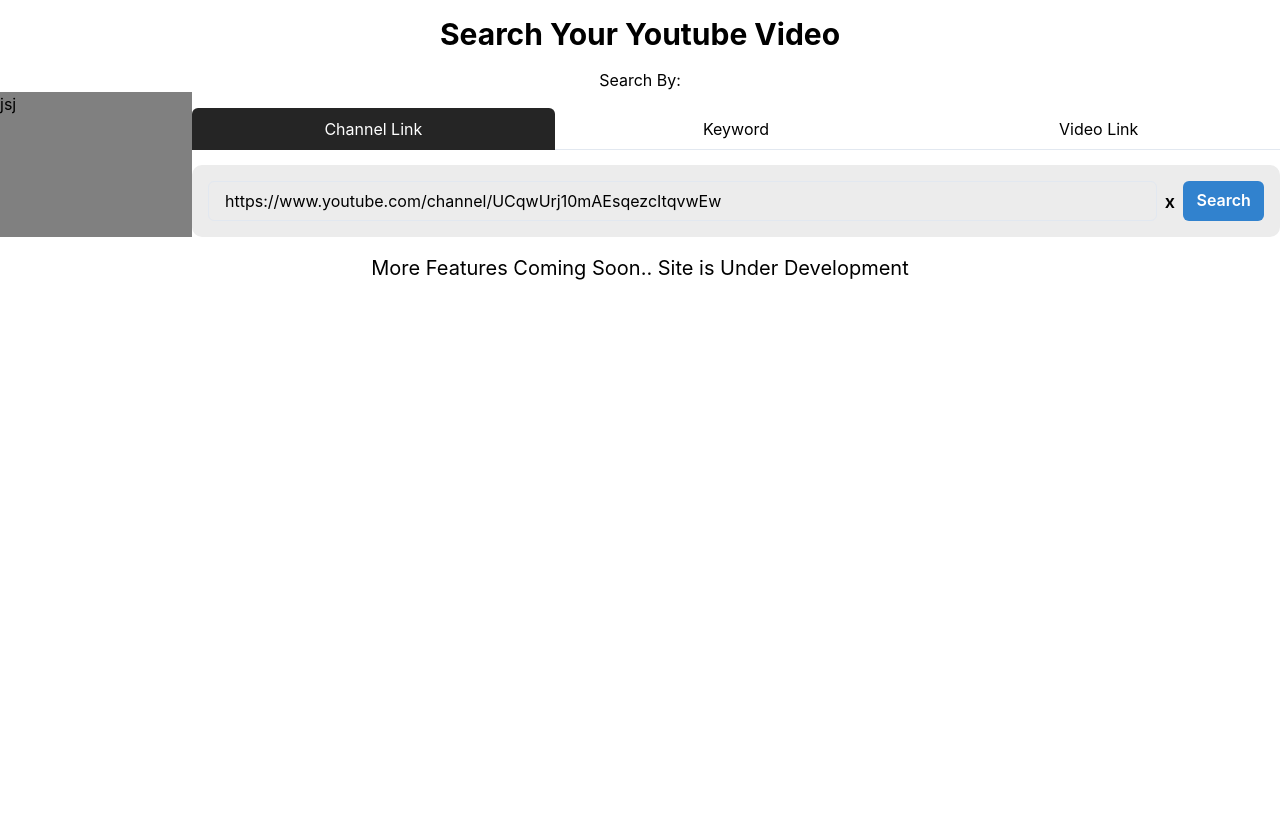
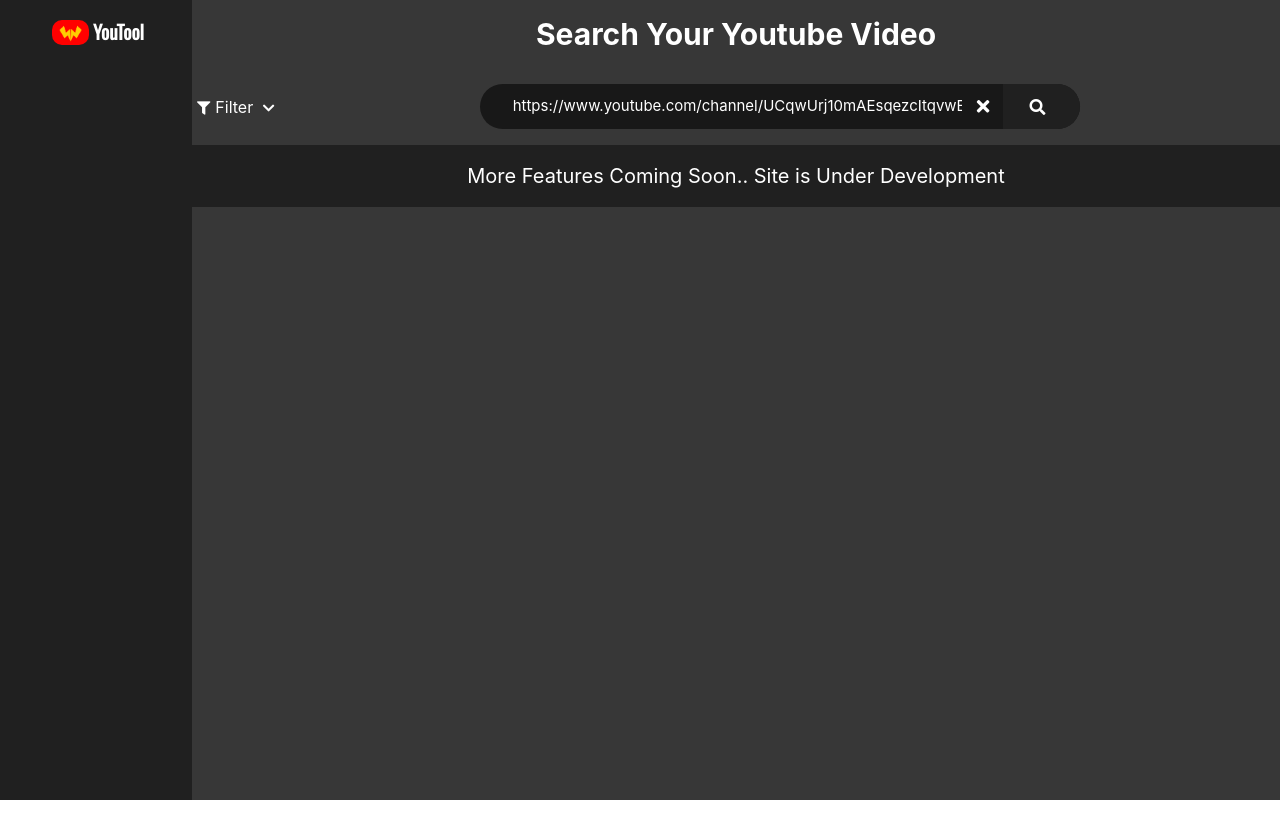
Before and after one commit to VinayakPorwal/YouTool, a React (Vite) app: page / in a window 1280 px wide. Built offline with nearby package versions, Linux system fonts and the light colour scheme.

Commit message:
Some Responsive Chnages and DropDown add

```diff
--- a/src/App.css
+++ b/src/App.css
@@ -1,3 +1,12 @@
+@import url("https://fonts.googleapis.com/css2?family=Oswald:wght@400&family=Poppins&display=swap");
+:root {
+  --primaryBlack: #181818;
+  --secondaryBlack: #202020;
+  --secondaryGrey: #373737;
+
+  --fontColor: rgb(88, 87, 87);
+  --purple: #5e4dcd;
+}
 .App {
   text-align: center;
   align-items: center;
@@ -26,13 +35,6 @@
   padding: 0px 4px 2px 4px;
   border-radius: 2px;
 }
-.channelName{
-  padding: 5px 7px 0 7px;
-  font-weight: bold;
-  font-size: x-small;
-  color: #393737ba;
-
-}
 
 .hoverButton {
   display: none;
@@ -48,9 +50,9 @@
 }
 .detailsButton {
   height: fit-content;
-  padding: 9px 5px;
+  margin: 18px 5px;
   font-size: small;
-  color: black;
+  /* color: black; */
   transform: rotate(180deg);
   transition: all 0.5s ease 0s;
 }
@@ -107,18 +109,6 @@
   /* max-width: 1100px; */
 }
 
-.InputGroup {
-  display: flex;
-  padding: 2vh;
-  max-width: 1200px;
-  margin: auto;
-  position: sticky;
-  top: 0px;
-  background: rgb(236, 236, 236);
-  border-radius: 10px;
-  z-index: 2;
-}
-
 #loading {
   background: white;
   margin: 2vh auto;
@@ -130,6 +120,7 @@
   display: flex;
   flex-wrap: wrap;
   justify-content: space-evenly;
+  background: var(--primaryBlack);
   /* max-width: 1100px; */
 }
 /* // Design card */
@@ -210,7 +201,7 @@
   width: auto;
   height: auto;
   /* max-width: 50%; */
-  background: white;
+  /* background: white; */
   padding: 0.2em;
   border-radius: 6px;
 }
@@ -250,7 +241,7 @@
 }
 .heading {
   font-weight: 600;
-  color: rgb(88, 87, 87);
+  /* color: rgb(88, 87, 87); */
   padding: 7px;
 }
 
@@ -268,6 +259,25 @@
 .name {
   font-weight: 600;
 }
+i {
+  color: white;
+}
+.title {
+  display: inline;
+  -webkit-line-clamp: 2;
+  line-height: 1.6rem;
+  text-overflow: ellipsis;
+  overflow: hidden;
+  display: -webkit-box;
+  -webkit-box-orient: vertical;
+  word-wrap: break-word; /* Important for long words! */
+}
+.channelName {
+  padding: 5px 7px 0 7px;
+  font-weight: bold;
+  font-size: x-small;
+  color: var(--fontColor);
+}
 
 .name:hover {
   cursor: pointer;
@@ -277,14 +287,47 @@
   margin: 2vh 0;
   width: 40%;
 }
+
+.sideBar {
+  height: 100vh;
+  width: 15%;
+  background: var(--secondaryBlack);
+  position: sticky;
+  top: 0px;
+}
+.logo img {
+  height: 25px;
+  background-color: red;
+  /* margin: auto; */
+
+  padding: 1px 7px;
+  margin: 4px;
+  border-radius: 10px;
+}
+.logo {
+  font-family: "Oswald", sans-serif;
+  margin: 2vh 0;
+  align-items: center;
+  font-size: larger;
+  color: white;
+  font-weight: bold;
+  /* text-align: center; */
+  justify-content: center;
+  display: flex;
+}
+
+.MainContainer {
+  background: var(--secondaryGrey);
+  color: white !important;
+}
 @media screen and (max-width: 500px) {
   .mainCardDiv {
     width: 80%;
   }
-  .sideBar{
+  .sideBar {
     display: none !important;
   }
-  .MainContainer{
+  .MainContainer {
     width: 100% !important;
   }
 }
@@ -293,3 +336,83 @@
   /* width: 0px; */
   display: none;
 }
+
+.ytp-title {
+  display: none !important;
+}
+
+.ytp-chrome-top {
+  display: none !important;
+}
+
+/* tab  */
+.select {
+  color: white;
+  min-height: 40px;
+  width: 25%;
+  min-width: 100px;
+  background: var(--primaryBlack);
+}
+.Tab {
+  color: white;
+  min-height: 30px !important;
+  background: var(--secondaryBlack) !important;
+}
+/* dropdown */
+.dropdown{
+  background: var(--secondaryBlack);
+  min-height: 40px;
+}
+
+/* INput css  */
+
+.InputGroup {
+  display: flex;
+  padding: 0vh 0 0 0vh;
+  max-width: 600px;
+  margin: 2vh auto;
+  position: sticky;
+  top: 10px;
+  background: var(--primaryBlack);
+  border-radius: 50px;
+  align-items: center;
+  width: -webkit-fill-available;
+}
+
+.input {
+  width: -webkit-fill-available;
+  min-height: 45px;
+  padding: 0rem 0 0rem 2rem;
+  color: #fff;
+  font-size: 15px;
+  border: 1px solid transparent;
+  border-radius: 6px 0 0 6px;
+  background-color: transparent;
+}
+
+.button--submit i {
+  padding: 0.5em 3vh 0.5em 1em;
+}
+.button--submit {
+  min-height: 45px;
+  border: none;
+  border-radius: 0 50px 50px 0 !important;
+  background-color: var(--secondaryBlack) !important;
+  color: #fff;
+  font-size: 15px;
+  cursor: pointer;
+  transition: background-color 0.3s ease-in-out;
+}
+
+.button--submit:hover {
+  background-color: #5e5dcd;
+}
+
+.input:focus,
+.input:focus-visible {
+  border: 1px solid;
+  border-radius: 50px 0 0 50px;
+
+  border-color: #3898ec;
+  outline: none;
+}
--- a/src/Card.jsx
+++ b/src/Card.jsx
@@ -1,5 +1,4 @@
 import React, { useState } from "react";
-import { Input } from "@chakra-ui/react";
 import {
   Button,
   Image,
@@ -10,15 +9,21 @@
   Tabs,
   TabList,
   Tab,
+  Menu,
+  MenuButton,
+  MenuList,
+  MenuItem,
 } from "@chakra-ui/react";
 import "./App.css";
 import DesignCard2 from "./DesignCard2";
 import ChannelCard from "./ChannleCard";
+import img from "./logopng.png";
 
 function Component(props) {
   const [array, setArray] = useState([]);
   const [check, setCheck] = useState();
   const [deta, setDeta] = useState();
+  const [tab, setTab] = useState("Filter");
 
   const [toggle, setToggle] = useState(2);
   const [input, setInput] = useState(
@@ -177,16 +182,118 @@
 
   return (
     <>
-      <Heading size="lg" style={{ textAlign: "center", margin: "2vh" }}>
-        Search Your Youtube Video
-      </Heading>
-      <div style={{ textAlign: "center" }}>Search By:</div>
-
-      <div style={{ display: "flex" , margin:"0", padding:"0"}}>
-        <div className="sideBar"  style={{width:"15%", background:"grey"}}>jsj</div>
-        <div className="MainContainer" style={{width:"85%"}}>
+      <div style={{ display: "flex", margin: "0", padding: "0" }}>
+        <div className="sideBar">
+          <div className="logo">
+            <img src={img} alt="" />
+            <p>YouTool</p>
+          </div>
+        </div>
+        <div className="MainContainer" style={{ width: "85%" }}>
+          <Heading
+            size="lg"
+            style={{ textAlign: "center", margin: "2vh", color: "white" }}
+          >
+            Search Your Youtube Video
+          </Heading>
           {/* ------------------- Video Search Type Selection --------------- */}
-          <Tabs
+          <div style={{ display: "flex" , flexWrap:"wrap"}}>
+            <Menu>
+              <MenuButton
+                onClick={() => {
+                  var button = document.getElementById(`tabselect`);
+                  if (button.style.transform === "rotate(180deg)") {
+                    button.style.transform = "rotate(0deg)";
+                  } else {
+                    button.style.transform = "rotate(180deg)";
+                  }
+                  console.log("done");
+                }}
+              >
+                <i
+                  className="fa fa-filter"
+                  style={{ fontSize: "smaller", margin: "0 5px" }}
+                ></i>
+                {tab}{" "}
+                <i
+                  className="fa fa-chevron-down"
+                  style={{ fontSize: "smaller", margin: "0 5px" }}
+                  title="Filter"
+                  id="tabselect"
+                ></i>
+              </MenuButton>
+              <div style={{ zIndex: "2" }}>
+                <MenuList
+                  style={{
+                    background: "var(--secondaryBlack)",
+                    zIndex: "77",
+                    position: "absolute",
+                  }}
+                >
+                  <MenuItem
+                    className="Tab"
+                    onClick={() => {
+                      setToggle(1);
+                      setTab("Search by : Keyword")
+                      // setInput("");
+                      setPlaceHolder("BB ki Vines");
+                    }}
+                  >
+                    Keyword
+                  </MenuItem>
+                  <MenuItem
+                    className="Tab"
+                    onClick={() => {
+                      setToggle(2);
+                      setTab("Search by : Channel")
+                      // setInput("");
+                      setPlaceHolder("https://www.youtube.com/channel/");
+                    }}
+                  >
+                    Channel Link
+                  </MenuItem>
+                  <MenuItem
+                    className="Tab"
+                    onClick={() => {
+                      setToggle(3);
+                      // setInput("");
+                      setTab("Search by : Video")
+                      setPlaceHolder("https://www.youtube.com/watch?v=");
+                    }}
+                  >
+                    Video Link
+                  </MenuItem>
+                </MenuList>
+              </div>
+            </Menu>
+            {/* ----------------------- Input Group---- ---------------- */}
+            <div className="InputGroup">
+              <input
+                className="input"
+                placeholder={placeHolder}
+                value={input}
+                onChange={(e) => setInput(e.target.value)}
+              />
+              <button
+                style={{
+                  width: "50px",
+                  fontSize: "large",
+                  transform: "rotate(45deg)",
+                }}
+                onClick={() => setInput("")}
+              >
+                <i className="fa fa-plus"></i>
+              </button>
+              <Button
+                colorScheme="blue"
+                className="button--submit"
+                onClick={keySearch}
+              >
+                <i className="fa fa-search"></i>
+              </Button>
+            </div>
+          </div>
+          {/* <Tabs
             mb="2"
             isFitted
             variant="enclosed"
@@ -225,25 +332,34 @@
                 Video Link
               </Tab>
             </TabList>
-          </Tabs>
+          </Tabs> */}
 
           {/* ----------------------- Input Group---- ---------------- */}
-          <div className="InputGroup">
-            <Input
+          {/* <div className="InputGroup">
+            <input
+              className="input"
               placeholder={placeHolder}
               value={input}
               onChange={(e) => setInput(e.target.value)}
             />
             <button
-              style={{ width: "30px", fontSize: "large", fontWeight: "600" }}
+              style={{
+                width: "50px",
+                fontSize: "large",
+                transform: "rotate(45deg)",
+              }}
               onClick={() => setInput("")}
             >
-              x
+              <i className="fa fa-plus"></i>
             </button>
-            <Button colorScheme="blue" onClick={keySearch}>
-              Search
+            <Button
+              colorScheme="blue"
+              className="button--submit"
+              onClick={keySearch}
+            >
+              <i className="fa fa-search"></i>
             </Button>
-          </div>
+          </div> */}
 
           {/* --------------- Skeleton Loader ------------ */}
           <Card id="loading" maxW="lg" borderRadius="lg">
@@ -296,7 +412,11 @@
                         >
                           <ChannelCard data={data} />
                         </div>
-                        <Heading size="md" m="3" style={{ textAlign: "center", width:"100%" }}>
+                        <Heading
+                          size="md"
+                          m="3"
+                          style={{ textAlign: "center", width: "100%" }}
+                        >
                           Recent Videos
                         </Heading>
                       </>
@@ -313,7 +433,7 @@
                         <div
                           key={i}
                           className="mainCardDiv"
-                          style={{ width: "auto"}}
+                          style={{ width: "auto" }}
                         >
                           <DesignCard2
                             toggle={check}
@@ -360,12 +480,20 @@
               <></>
             )}
           </div>
+          <div>
+            <Text
+              fontSize="xl"
+              style={{
+                textAlign: "center",
+                padding: "2vh",
+                background: "var(--secondaryBlack)",
+                color: "white",
+              }}
+            >
+              More Features Coming Soon.. Site is Under Development
+            </Text>
+          </div>
         </div>
-      </div>
-      <div>
-        <Text fontSize="xl" style={{ textAlign: "center", padding: "2vh" }}>
-          More Features Coming Soon.. Site is Under Development
-        </Text>
       </div>
     </>
   );
--- a/src/ChannleCard.jsx
+++ b/src/ChannleCard.jsx
@@ -116,7 +116,7 @@
           }}
         >
           {data.items[0].statistics.videoCount}
-          <Text color="black" fontSize="xs">
+          <Text color="white" fontSize="xs">
             {" "}
             Videos{" "}
           </Text>
@@ -133,7 +133,7 @@
         >
           {" "}
           {convertToInternational(data.items[0].statistics.viewCount)}
-          <Text color="black" fontSize="xs">
+          <Text color="white" fontSize="xs">
             Channel Views{" "}
           </Text>
         </Text>
--- a/src/DesignCard2.jsx
+++ b/src/DesignCard2.jsx
@@ -67,7 +67,7 @@
   };
 
   var title = data.items[0].snippet.localized.title;
-  if (title.length > 65) {
+  if (title.length > 165) {
     title = title.slice(0, 65) + "...";
   }
 
@@ -149,7 +149,7 @@
         {!video && (
           <>
             <img
-              src={data.items[0].snippet.thumbnails.standard.url}
+              src={data.items[0].snippet.thumbnails.medium.url}
               alt=""
               onClick={() => {
                 setVideo(true);
@@ -229,7 +229,10 @@
       >
         {/* --------------------------View Count-----------------  */}
         <div>
-          <i class="fa fa-solid fa-eye" style={{ margin: "0 4px 0 0" }}></i>
+          <i
+            class="fa fa-solid fa-eye"
+            style={{ margin: "0 4px 0 0", color: "inherit" }}
+          ></i>
           {convertToInternational(data.items[0].statistics.viewCount)} {"views"}{" "}
           • {date}
         </div>
@@ -255,13 +258,18 @@
           {/* -------------------------Download Button----------------------  */}
           <Menu>
             <MenuButton onClick={download} title="Download">
-              <i className="fa fa-download" style={{ color: "black" }}></i>
+              {/* <i className="fa fa-download"></i> */}
+              <i
+                class="fa fa-arrow-down"
+                style={{ borderBottom: "2px solid white" }}
+              ></i>
             </MenuButton>
             <MenuList style={{ height: "50vh", overflow: "scroll" }}>
               {Download &&
                 Download.map((format, i) => (
                   <MenuItem key={i}>
                     Download
+                    {format && (
                       <a href={format.url} download>
                         {format.mimeType.split(";")[0]}{" "}
                         {format.hasVideo ? format.height + "p" : ""}
@@ -269,6 +277,7 @@
                           <i className="fas fa-volume-mute text-danger"></i>
                         )}
                       </a>
+                    )}
                   </MenuItem>
                 ))}
             </MenuList>
@@ -289,11 +298,20 @@
         </div>
         <div style={{ width: "95%" }}>
           {/* --------------------------------- Channel Title --------------------------- */}
-          <div className="channelName">
+          <div
+            className="channelName"
+            title={data.items[0].snippet.channelTitle}
+          >
             {data.items[0].snippet.channelTitle}
           </div>
           {/* --------------------------------- Title --------------------------- */}
-          <div className="heading" style={{ paddingTop: "0px" }}>
+          <div
+            className="heading title"
+            style={{
+              paddingTop: "0px",
+            }}
+            title={title}
+          >
             {title}
           </div>
         </div>
@@ -301,10 +319,21 @@
         <div style={{ width: "5%", textAlign: "end" }}>
           <Menu>
             {props.toggle !== 3 && (
-              <MenuButton title="Download">
+              <MenuButton title="Details" onClick={() => {
+                var button = document.getElementById(
+                  `${data.items[0].id}button`
+                );
+                if ( button.style.transform === "rotate(0deg)") {
+                  button.style.transform = "rotate(180deg)";
+                } else {
+                  button.style.transform = "rotate(0deg)";
+                }
+                console.log("done");
+              }} >
                 <i
                   className="fa fa-chevron-up detailsButton"
                   title="More Details"
+
                   id={`${data.items[0].id}button`}
                 ></i>
               </MenuButton>
@@ -463,7 +492,12 @@
       <div
         id={`${data.items[0].id}`}
         key={props.key}
-        style={{ display: "none", height: "auto", padding:"1vw 2vw", overflow: "scroll" }}
+        style={{
+          display: "none",
+          height: "auto",
+          padding: "1vw 2vw",
+          overflow: "scroll",
+        }}
       >
         {/* ---------------------------- Published Date ---------------------------- */}
         <div className="heading">
```
Also changed, not shown: src/logopng.png (added). Lines whose indentation alone changed are shown as unchanged.
